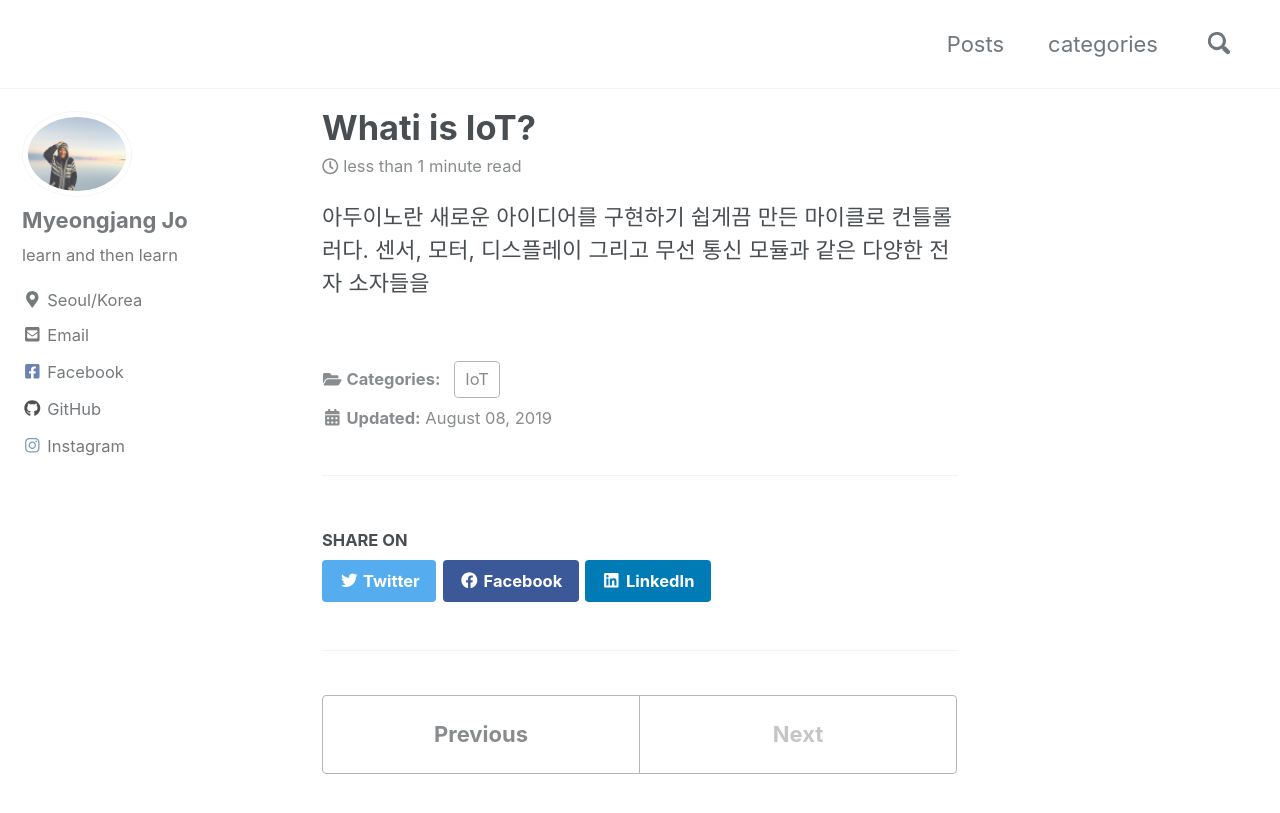
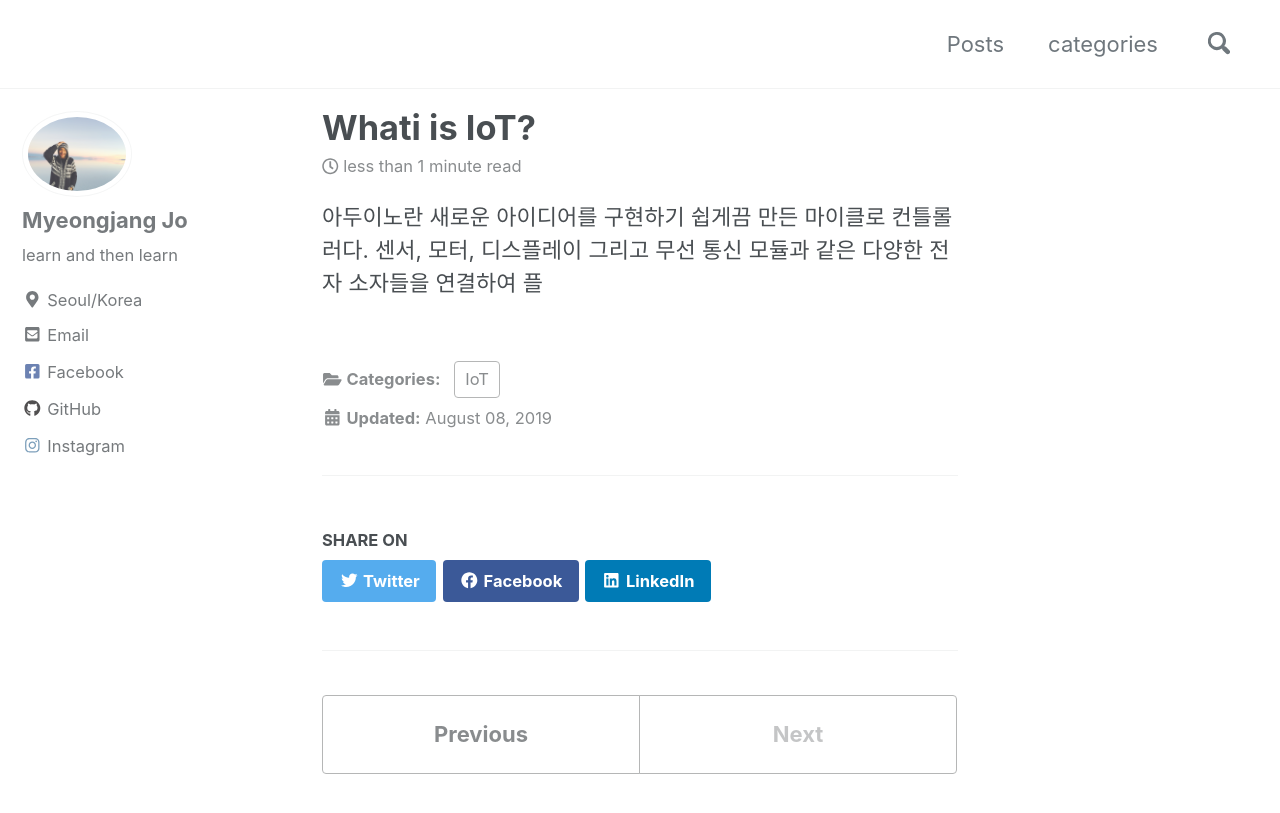
Before and after one commit to josephmjjo/josephmjjo.github.io, a Jekyll site: the page built from _posts/2019-08-08-arduino.md, in a window 1280 px wide and 900 px high. Shown: the top 813 px of the window. Built offline with Jekyll 4.4.1, drawn with Linux system fonts in a browser that asks for light colours; cached includes are drawn as plain includes; nearby versions of some CDN libraries.

Commit message:
_posts/2019-08-08-arduino.md updated from https://stackedit.io/

```diff
--- a/_posts/2019-08-08-arduino.md
+++ b/_posts/2019-08-08-arduino.md
@@ -6,7 +6,7 @@ categories:
 ---
 
 아두이노란 새로운 아이디어를 구현하기 쉽게끔 만든 마이클로 컨틀롤러다.
-센서, 모터, 디스플레이 그리고 무선 통신 모듈과 같은 다양한 전자 소자들을
+센서, 모터, 디스플레이 그리고 무선 통신 모듈과 같은 다양한 전자 소자들을 연결하여 플
 <!--stackedit_data:
-eyJoaXN0b3J5IjpbMTkzMTQzODA0MCwtNjE0MjQxODY2XX0=
+eyJoaXN0b3J5IjpbLTE3NzQyNzgzNzYsLTYxNDI0MTg2Nl19
 -->
```
